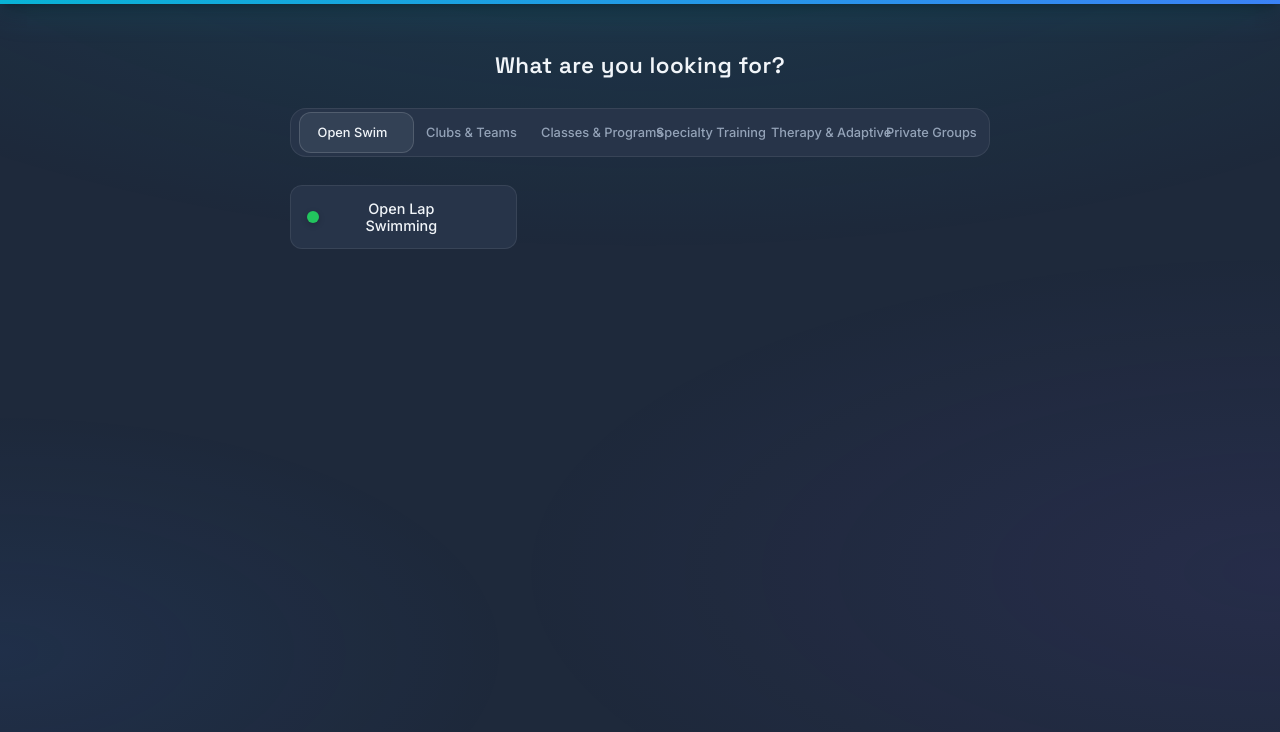
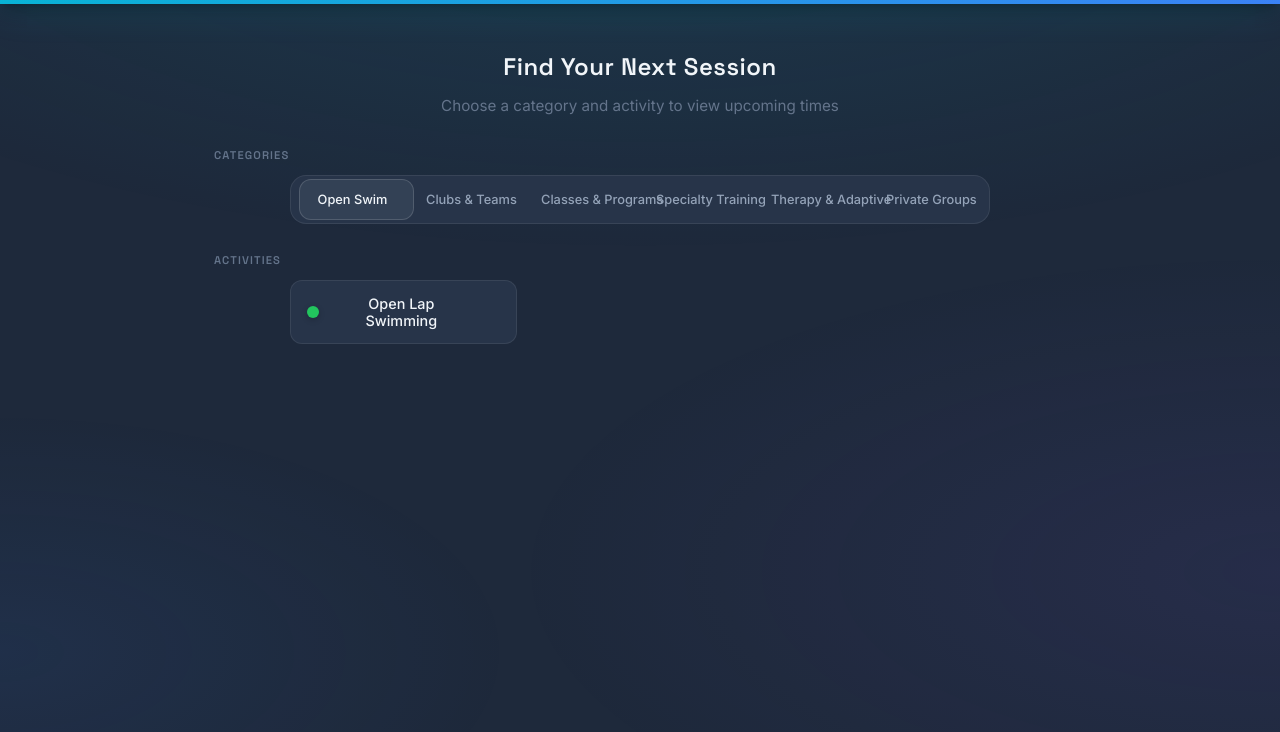
Before and after one commit to otterholte/PoolScheduleVisualizer, a plain HTML site: page index.html in a window 1280 px wide. Both pictures are taken after a click on the button "List". Shown: the part 68-800 px from the top of the page. Drawn offline with Linux system fonts and the light colour scheme.

Commit message:
Add descriptive labels and subtitle to activity finder
- Main title: 'Find Your Next Session'
- Subtitle explaining what to do
- 'Categories' label above segment tabs
- 'Activities' label above activity grid

```diff
--- a/css/style.css
+++ b/css/style.css
@@ -1709,14 +1709,39 @@ body::before {
   align-items: center;
 }
 
+.activity-finder__header {
+  text-align: center;
+  margin-bottom: 28px;
+}
+
 .activity-finder__title {
   font-family: var(--font-display);
-  font-size: 1.4rem;
+  font-size: 1.5rem;
   font-weight: 600;
   color: var(--text-primary);
-  text-align: center;
-  margin-bottom: 24px;
+  margin-bottom: 8px;
   letter-spacing: 0.02em;
+}
+
+.activity-finder__subtitle {
+  font-family: var(--font-sans);
+  font-size: 0.95rem;
+  color: var(--text-muted);
+  margin: 0;
+}
+
+/* Segment Label */
+.segment-label {
+  font-family: var(--font-display);
+  font-size: 0.7rem;
+  font-weight: 600;
+  text-transform: uppercase;
+  letter-spacing: 0.1em;
+  color: var(--text-muted);
+  margin-bottom: 10px;
+  align-self: flex-start;
+  max-width: 700px;
+  width: 100%;
 }
 
 /* Segmented Tab Bar */
--- a/index.html
+++ b/index.html
@@ -436,9 +436,13 @@
 
         <!-- Activity Finder - Segmented Control Style -->
         <div class="activity-finder" id="activityFinder">
-          <h2 class="activity-finder__title">What are you looking for?</h2>
+          <div class="activity-finder__header">
+            <h2 class="activity-finder__title">Find Your Next Session</h2>
+            <p class="activity-finder__subtitle">Choose a category and activity to view upcoming times</p>
+          </div>
 
           <!-- Segmented Tab Bar -->
+          <label class="segment-label">Categories</label>
           <div class="segment-tabs" id="segmentTabs">
             <div class="segment-tabs__track">
               <!-- Tabs rendered by JS -->
@@ -447,6 +451,7 @@
           </div>
 
           <!-- Activities for selected category -->
+          <label class="segment-label">Activities</label>
           <div class="segment-content" id="segmentContent">
             <!-- Activities rendered by JS -->
           </div>
```
